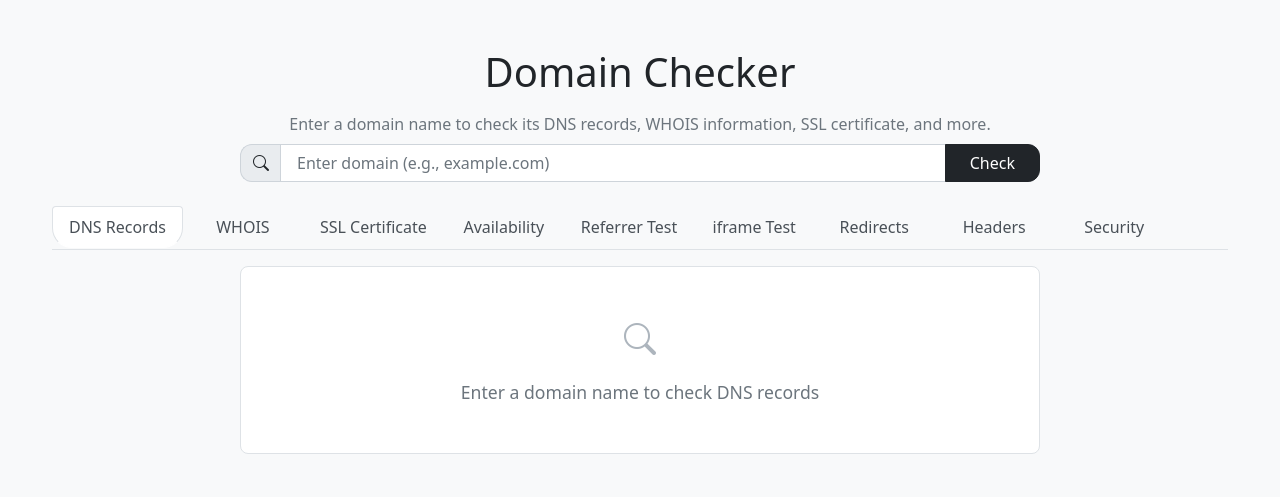
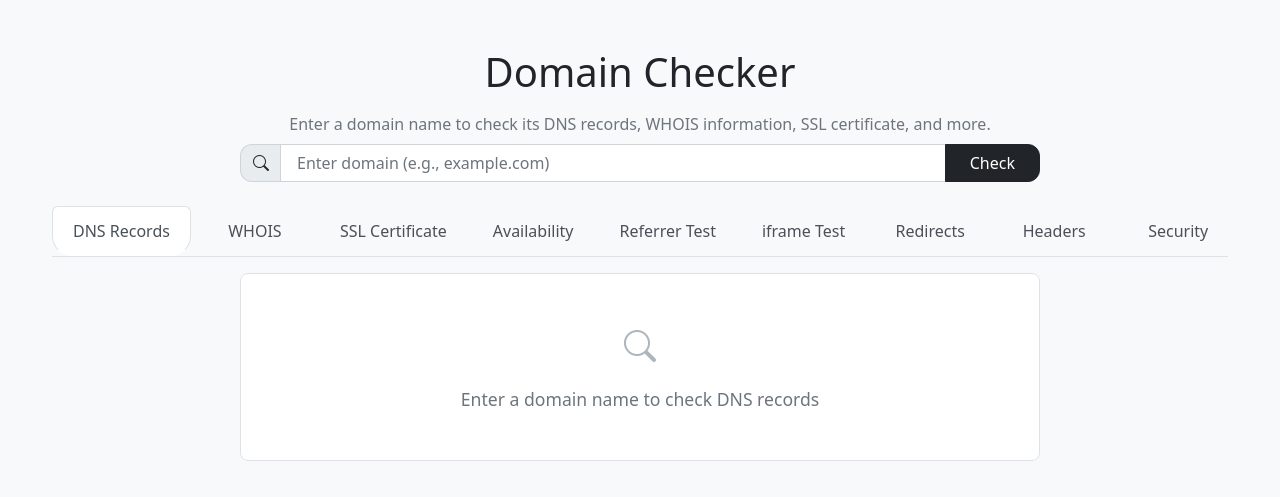
Before and after one commit to nikitashortio/domain-checker, a Flask app: page / in a window 1280 px wide. Shown: the top 497 px of the page. Run offline with Flask 3, Linux system fonts and the light colour scheme; some libraries are stand-ins or nearby versions.

Commit message:
Update style.css

```diff
--- a/static/css/style.css
+++ b/static/css/style.css
@@ -13,53 +13,48 @@ body {
 
 .nav-tabs {
     display: flex;
+    flex-direction: row;
     flex-wrap: nowrap;
     overflow-x: auto;
     border-bottom: 1px solid #dee2e6;
     margin-bottom: 1rem;
-    padding-bottom: 1px;
+    padding: 0;
+    list-style: none;
     -webkit-overflow-scrolling: touch;
+    justify-content: flex-start;
+    align-items: center;
+    gap: 0.25rem;
 }
 
-.nav-tabs::-webkit-scrollbar {
-    height: 6px;
-}
-
-.nav-tabs::-webkit-scrollbar-track {
-    background: #f1f1f1;
-    border-radius: 3px;
-}
-
-.nav-tabs::-webkit-scrollbar-thumb {
-    background: #888;
-    border-radius: 3px;
-}
-
-.nav-tabs::-webkit-scrollbar-thumb:hover {
-    background: #555;
+.nav-tabs .nav-item {
+    margin: 0;
+    flex: 0 0 auto;
 }
 
 .nav-tabs .nav-link {
+    display: inline-block;
+    padding: 0.75rem 1.25rem;
     color: #495057;
     background-color: transparent;
     border: 1px solid transparent;
-    border-top-left-radius: 0.25rem;
-    border-top-right-radius: 0.25rem;
-    padding: 0.5rem 1rem;
+    border-top-left-radius: 0.375rem;
+    border-top-right-radius: 0.375rem;
+    text-decoration: none;
+    transition: color 0.15s ease-in-out, background-color 0.15s ease-in-out, border-color 0.15s ease-in-out;
+    white-space: nowrap;
     margin-bottom: -1px;
-    white-space: nowrap;
 }
 
 .nav-tabs .nav-link:hover {
     border-color: #e9ecef #e9ecef #dee2e6;
     isolation: isolate;
+    color: #212529;
 }
 
 .nav-tabs .nav-link.active {
     color: #495057;
     background-color: #fff;
     border-color: #dee2e6 #dee2e6 #fff;
-    border-bottom-color: #fff;
 }
 
 .nav-tabs .nav-link.disabled {
@@ -69,15 +64,27 @@ body {
     border-color: transparent;
 }
 
-/* Update tab content to original style */
+/* Remove conflicting styles */
+.domain-entered .nav-tabs {
+    display: flex;
+    flex-direction: row;
+    flex-wrap: nowrap;
+    justify-content: flex-start;
+}
+
+/* Tab content styles */
 .tab-content {
     display: none;
+    padding: 1rem;
+    background: white;
     border: 1px solid #dee2e6;
     border-top: none;
-    padding: 1rem;
-    background: white;
-    border-radius: 0 0 0.5rem 0.5rem;
-    margin-top: 1rem;
+    border-radius: 0 0 0.375rem 0.375rem;
+    margin-top: -1px;
+}
+
+.domain-entered .tab-content {
+    display: block;
 }
 
 .tab-pane {
```
